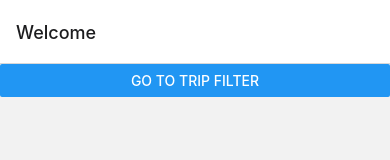
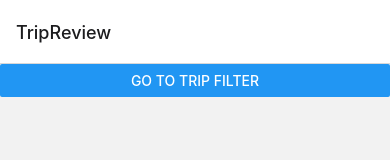
Before and after one commit to AMarturelo/react-native-rail-vision-thp, a React Native app: screen / in a window 390 px wide. Shown: the top 160 px of the page. Built offline with nearby package versions, Linux system fonts and the light colour scheme.

Commit message:
chage page title

```diff
--- a/package.json
+++ b/package.json
@@ -1,5 +1,5 @@
 {
-  "name": "AwesomeProject",
+  "name": "RailVisionTHP",
   "version": "0.0.1",
   "private": true,
   "scripts": {
--- a/src/App.js
+++ b/src/App.js
@@ -14,7 +14,7 @@ const MyStack = () => {
         <Stack.Screen
           name="TripReviewPage"
           component={TripReviewPage}
-          options={{ title: 'Welcome' }}
+          options={{ title: 'TripReview' }}
         />
         <Stack.Screen name="TripFilter" component={TripFilterPage} />
       </Stack.Navigator>
```
